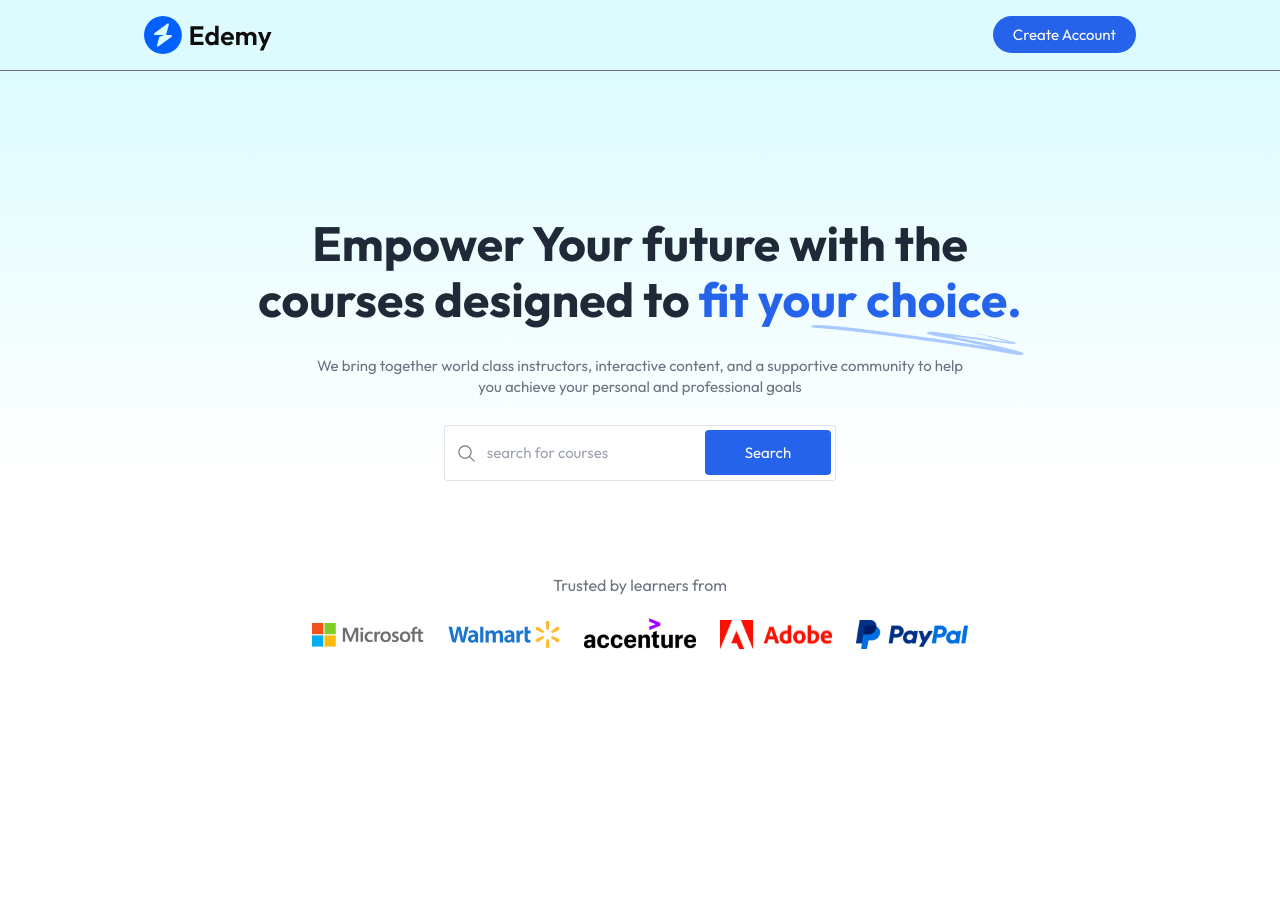
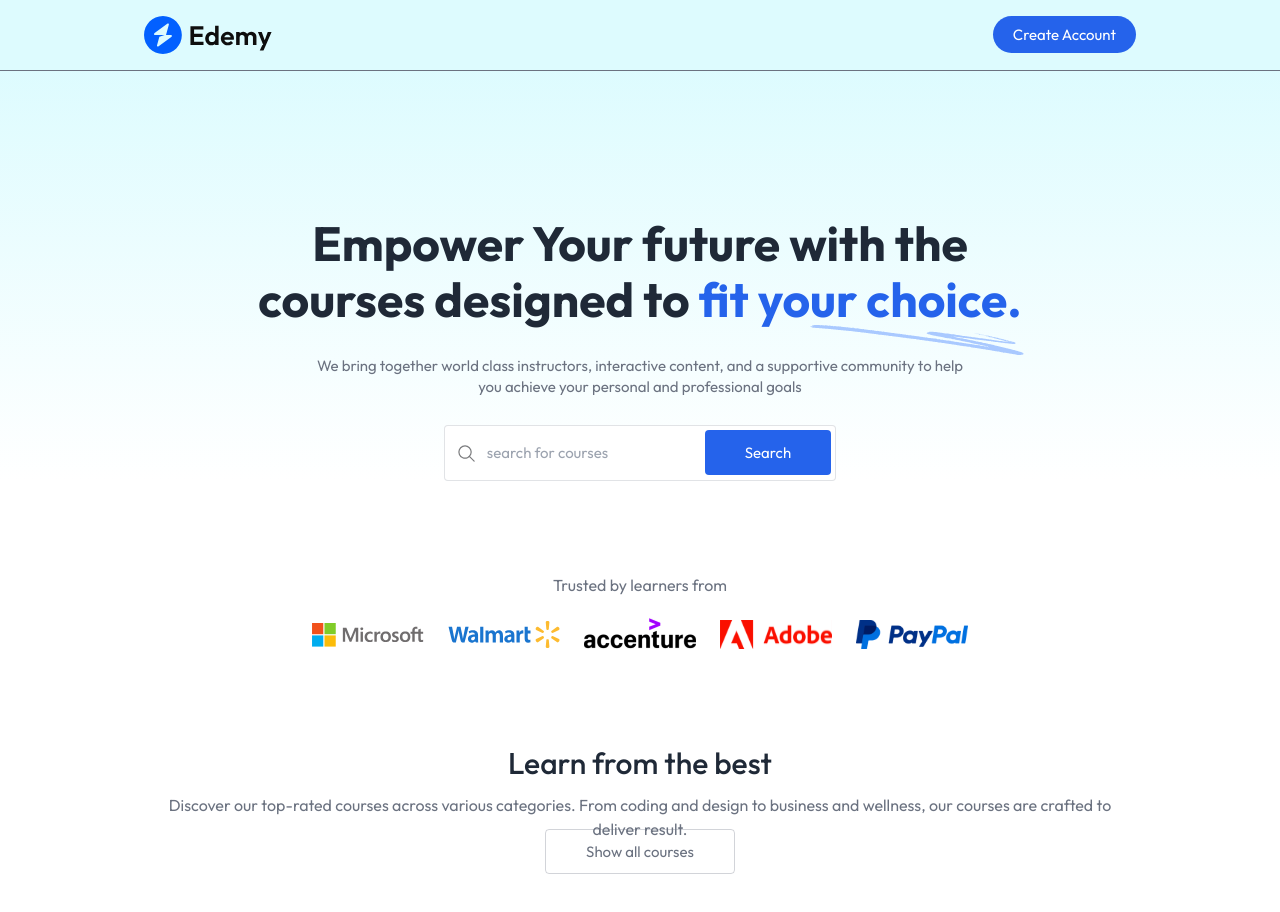
Before and after one commit to Sithum001/Edemy-Lms, a React (Vite) app in the folder client/: page / in a window 1280 px wide. Shown: the top 912 px of the page. Before the commit the page ends 800 px from the top, so only its background shows below. Built offline with nearby package versions, Linux system fonts and the light colour scheme; no server answers.

Commit message:
searchbar/companies/couses

```diff
--- a/client/src/components/students/CourseSection.jsx
+++ b/client/src/components/students/CourseSection.jsx
@@ -1,9 +1,17 @@
 import React from 'react'
+import { Link } from 'react-router-dom'
+
 
 const CourseSection = () => {
   return (
     <div className='py-16 md:px-40 px-8'>
-      <h2 className='text-3xl font'></h2>
+      <h2 className='text-3xl font-medium text-gray-800'>Learn from the best</h2>
+      <p className='text-sm md:text-base text-gray-500 mt-3'>
+        Discover our top-rated courses across various categories. From coding and design to business and wellness, our courses are crafted to deliver result.
+      </p>
+
+      <Link to={'/course-list'} onClick={()=> scrollTo(0,0)}
+      className='text-gray-500 border border-gray-500/30 px-10 py-3 rounded'>Show all courses</Link>
 
     </div>
   )
--- a/client/src/pages/student/Home.jsx
+++ b/client/src/pages/student/Home.jsx
@@ -1,12 +1,14 @@
 import React from 'react'
 import Hero from '../../components/students/Hero'
 import Companies from '../../components/students/Companies'
+import CourseSection from '../../components/students/CourseSection'
 
 const Home = () => {
   return (
     <div className='flex flex-col items-center space-y-7 text-center'>
       <Hero/>
       <Companies/>
+      <CourseSection/>
     </div>
   )
 }
```
